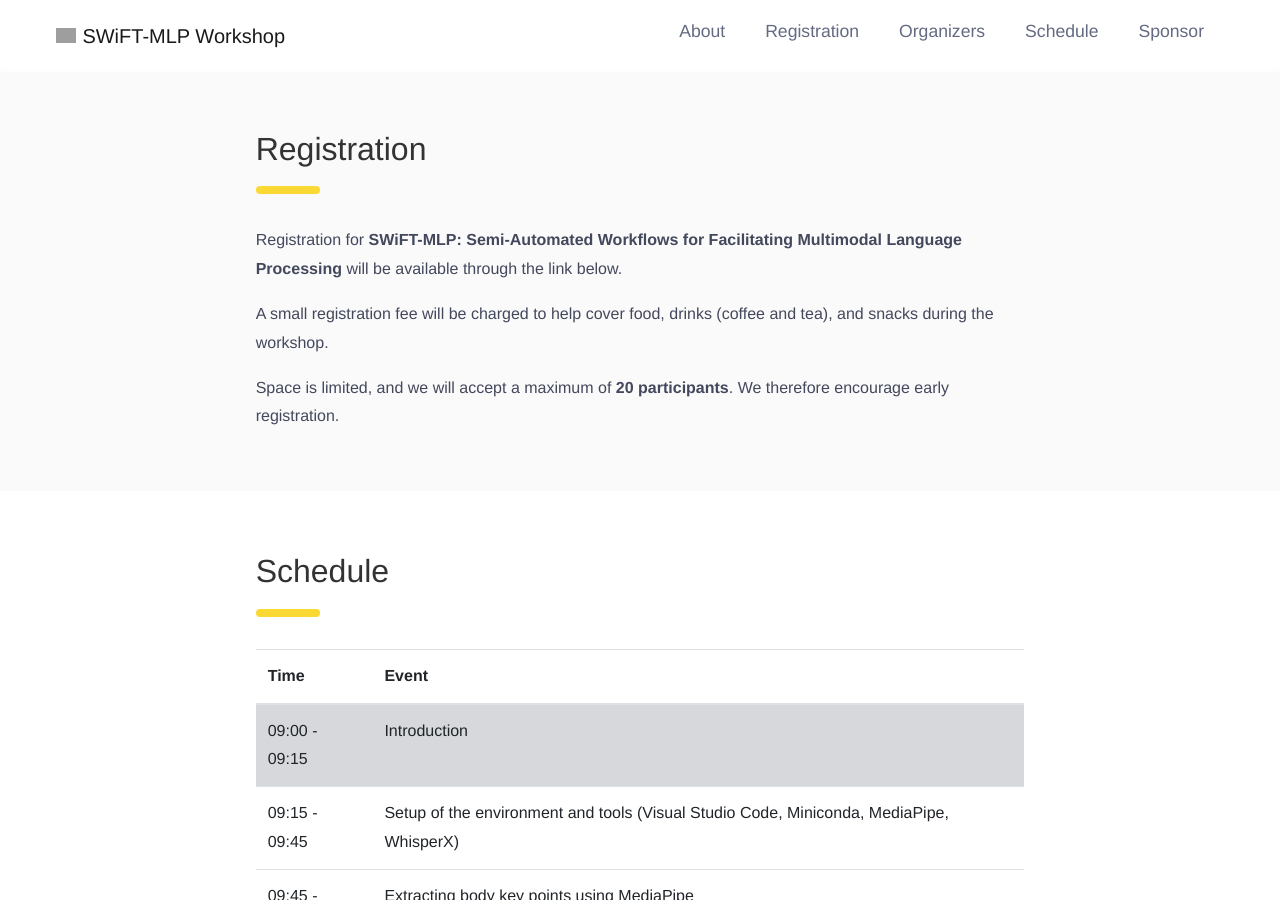
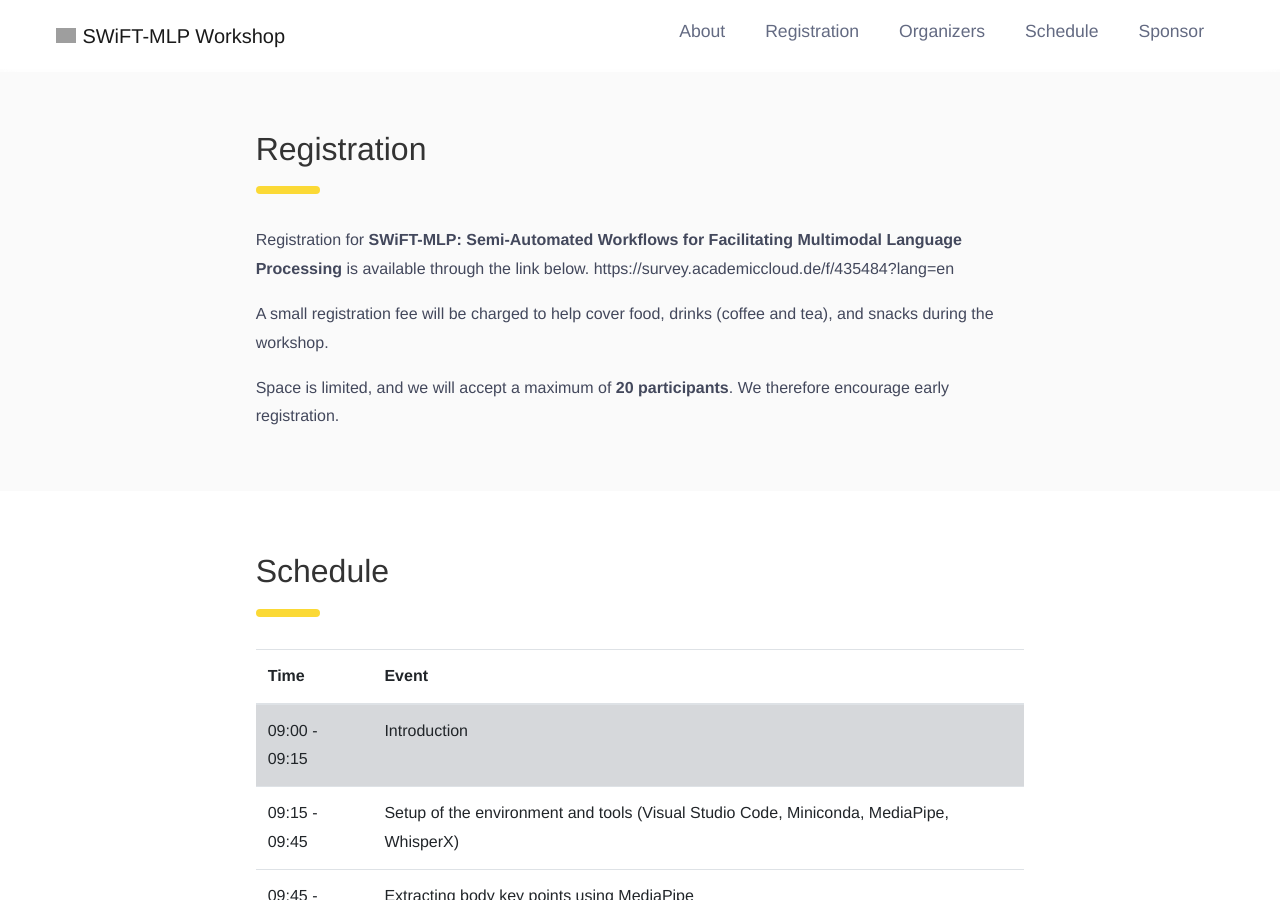
Before and after one commit to SWiFT-MLP/SWiFT-MLP.github.io, a Jekyll site: the page built from 2026/index.md, in a window 1280 px wide and 900 px high, scrolled down 1704 px. Built offline with Jekyll 4.4.1, drawn with Linux system fonts in a browser that asks for light colours; grey boxes are pictures that could not be loaded.

Commit message:
inserted the registration link

```diff
--- a/_includes/cfp.html
+++ b/_includes/cfp.html
@@ -12,7 +12,8 @@
         {% else %}
         <p>
           Registration for <strong>SWiFT-MLP: Semi-Automated Workflows for Facilitating Multimodal Language Processing</strong>
-          will be available through the link below.
+          is available through the link below.
+          https://survey.academiccloud.de/f/435484?lang=en
         </p>
         <p>
           A small registration fee will be charged to help cover food, drinks
```
